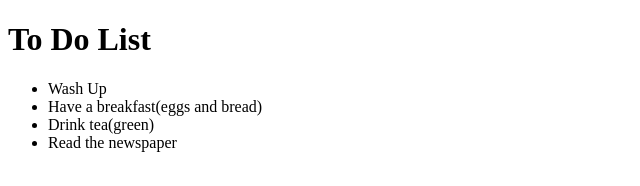
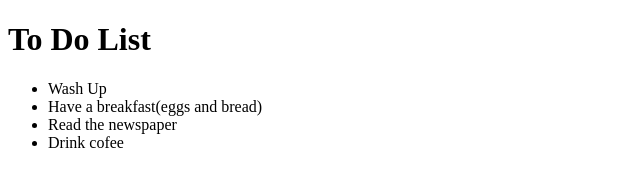
Before and after one commit to Nikita-source/Lab7, a plain HTML site: page index.html in a window 1280 px wide. Shown: the full height of the page, 0-640 px from the left. Drawn offline with Linux system fonts and the light colour scheme.

Commit message:
swap the list element

```diff
--- a/index.html
+++ b/index.html
@@ -9,8 +9,8 @@
 	<ul>
 		<li>Wash Up</li>
 		<li>Have a breakfast(eggs and bread)</li>
-		<li>Drink tea(green)</li>
 		<li>Read the newspaper</li>
+		<li>Drink cofee</li>
 	</ul>
 </body>
 </html>
```
